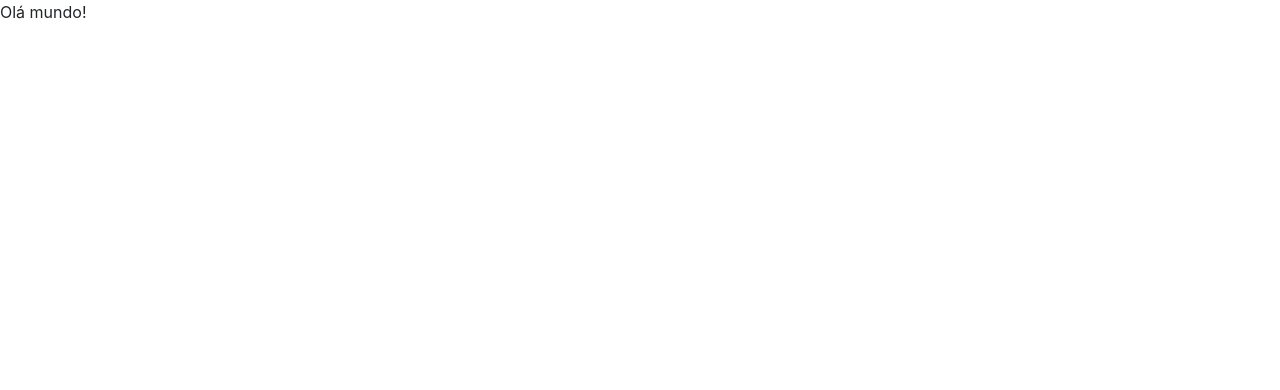
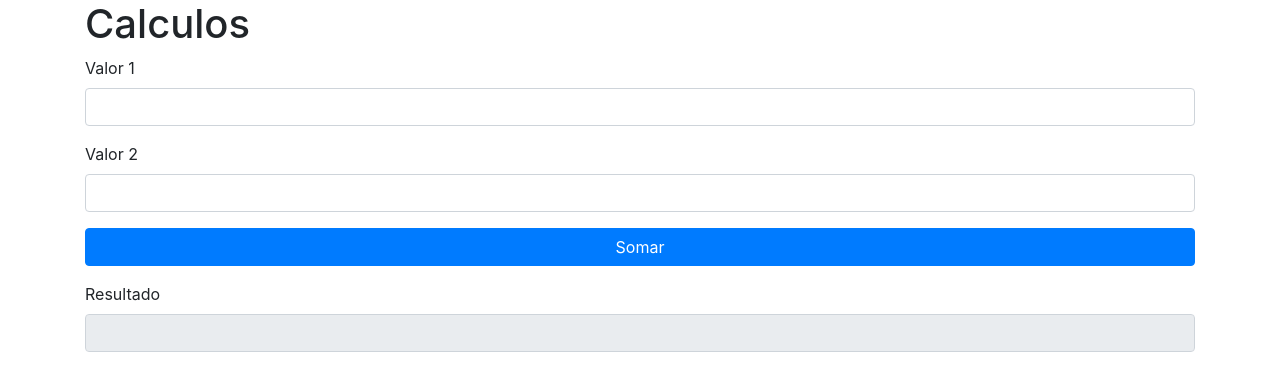
Before and after one commit to jussimar/AulaUm2ds3, a website: page www/index.html in a window 1280 px wide. Drawn offline with Linux system fonts and the light colour scheme.

Commit message:
Definindo o layout da aplicação

```diff
--- a/www/index.html
+++ b/www/index.html
@@ -17,6 +17,43 @@
   </script>
 </head>
 <body>
-  Olá mundo!
+  <div class="container">
+    <div class="row">
+      <div class="col-sm">
+        <h1>Calculos</h1>
+      </div>
+    </div>
+    <div class="row">
+      <div class="col-sm">
+        <div class="form-group">
+          <label for="">Valor 1</label>
+          <input type="number" class="form-control">
+        </div>
+      </div>
+    </div>
+    <div class="row">
+	      <div class="col-sm">
+          <div class="form-group">
+            <label for="">Valor 2</label>
+            <input type="number" class="form-control">
+          </div>
+        </div>
+    </div>
+    <div class="row">
+	      <div class="col-sm">
+          <div class="form-group">
+           <button class="btn btn-primary btn-block">Somar</button>
+          </div>
+        </div>
+    </div>
+    <div class="row">
+	      <div class="col-sm">
+          <div class="form-group">
+            <label for="">Resultado</label>
+            <input type="number" class="form-control" readonly>
+          </div>
+        </div>
+    </div>
+  </div>
 </body>
 </html>
```
